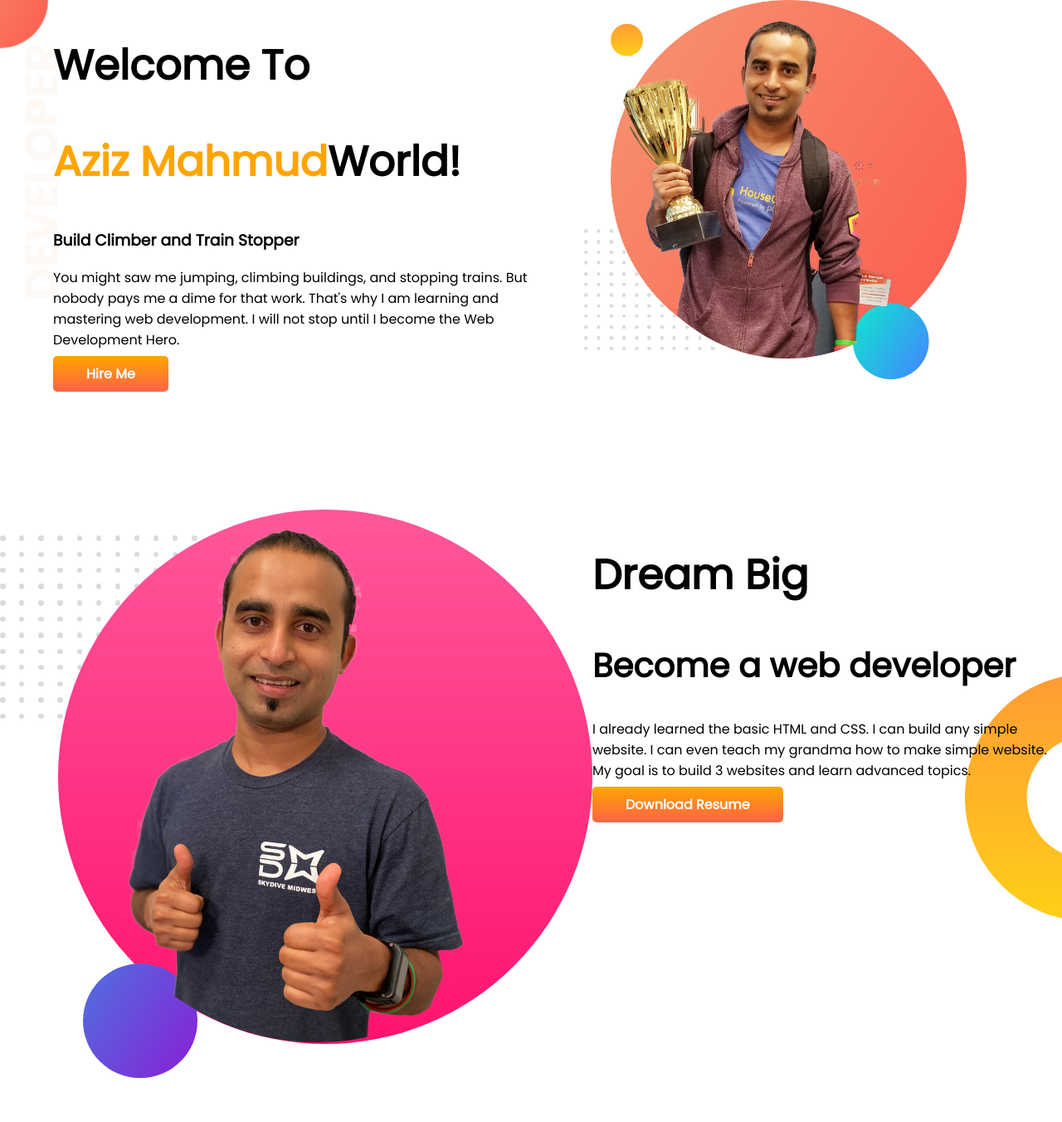
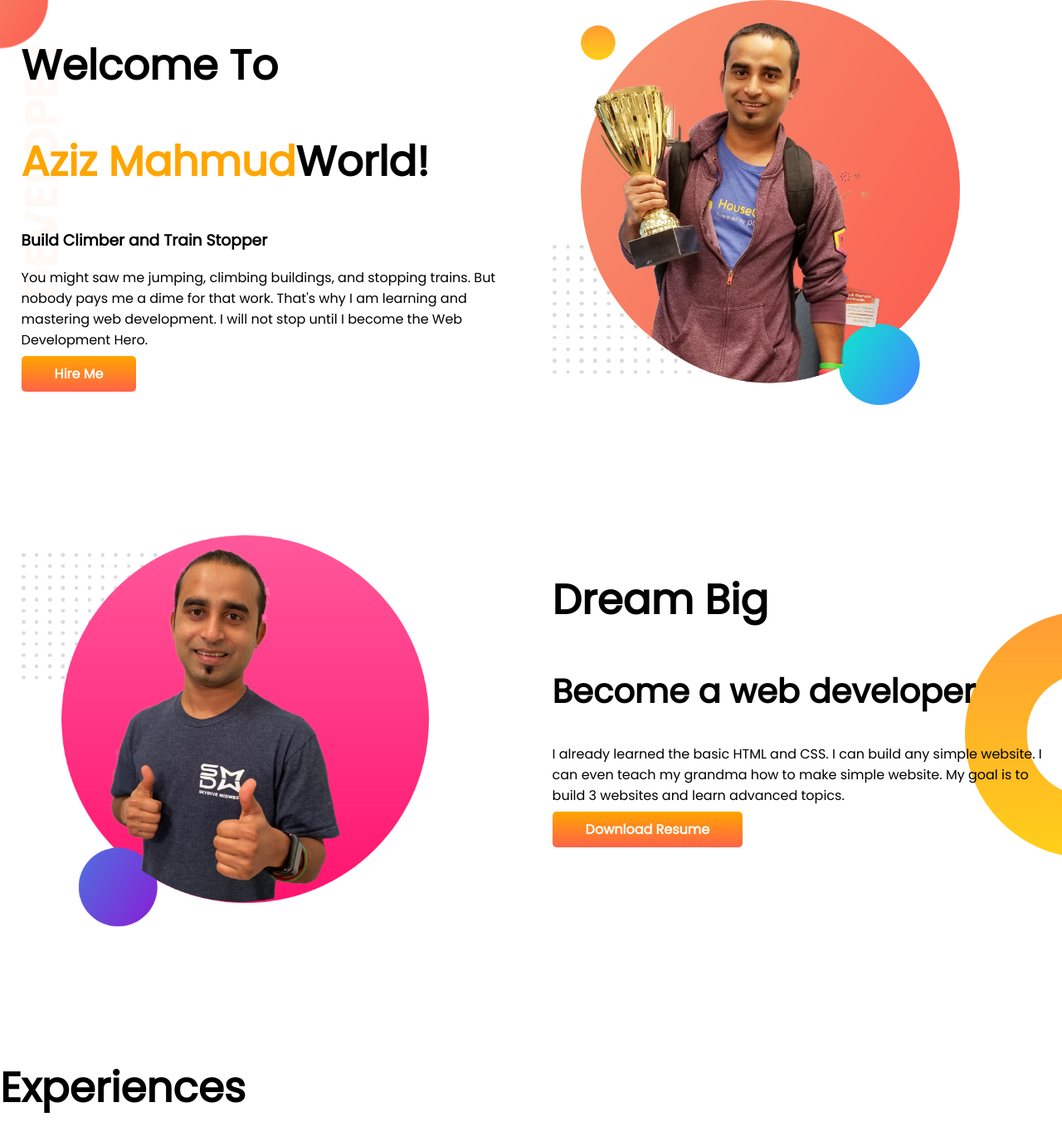
Before and after one commit to azizmahmud/developer-portfolio, a plain HTML site: page index.html in a window 1280 px wide. Shown: the top 1352 px of the page at 83% size. Drawn offline with Linux system fonts and the light colour scheme.

Commit message:
this is the final  full website

```diff
--- a/index.html
+++ b/index.html
@@ -32,10 +32,10 @@
     </section>
     <section class="dream-big flexibale-container">
 
-        <div half-with>
+        <div class="half-with">
             <img src="image/jhankar2.png" alt="">
         </div>
-        <div half-with>
+        <div class="half-with">
             <h1>Dream Big</h1>
             <h2>Become a web developer</h2>
             <p>I already learned the basic HTML and CSS. I can build any simple website. I can even teach my grandma how
--- a/style.css
+++ b/style.css
@@ -20,7 +20,7 @@
 
 .half-with{
     width: 50%;
-    padding-left: 5%;
+    padding-left: 2%;
 }
 .half-with img{
     width: 80%;
```
